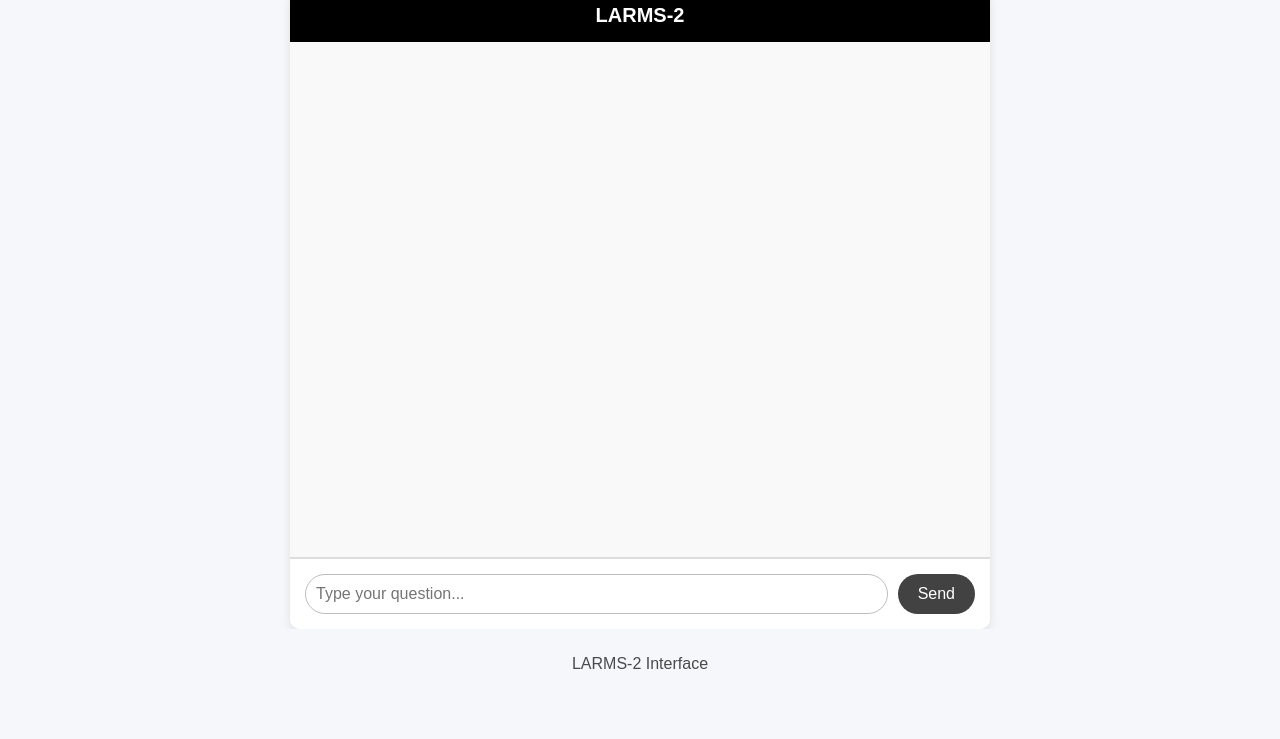
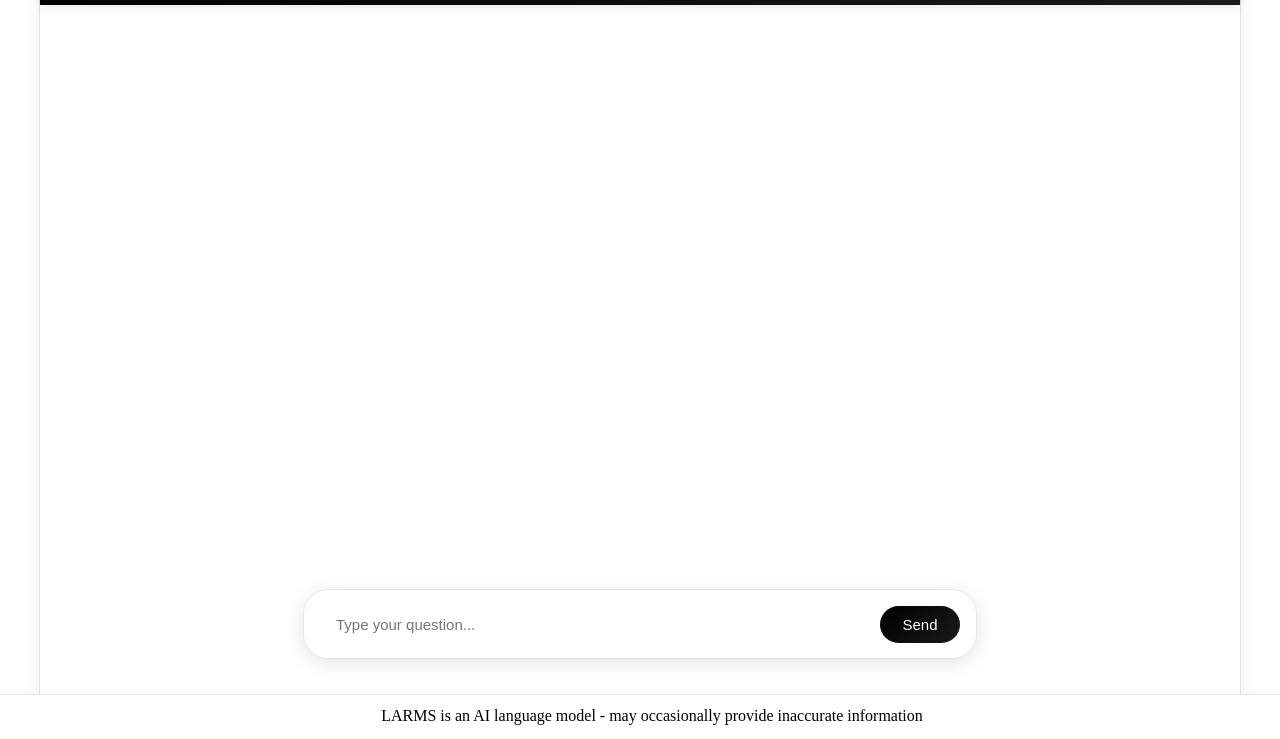
Before and after one commit to narensen/LARMS-3, a plain HTML site: page static/index.html in a window 1280 px wide. Shown: the part 61-800 px from the top of the page. Drawn offline with Linux system fonts and the light colour scheme.

Commit message:
Completed LARMS-3

```diff
--- a/static/index.html
+++ b/static/index.html
@@ -16,14 +16,15 @@
             <!-- Messages will be dynamically added here -->
         </div>
 
-        <div class="input-box">
-            <input type="text" id="inputMessage" class="input-field" placeholder="Type your question...">
-            <button class="send-btn" onclick="sendMessage()">Send</button>
-        </div>
+
+    </div>
+    <div class="input-box">
+        <input type="text" id="inputMessage" class="input-field" placeholder="Type your question...">
+        <button class="send-btn" onclick="sendMessage()">Send</button>
     </div>
 
     <div class="chat-footer">
-        <p>LARMS-2 Interface</p>
+        <div class="footer-caption">LARMS is an AI language model - may occasionally provide inaccurate information</div>
     </div>
     <script src="script.js"></script>
 </body>
--- a/static/script.js
+++ b/static/script.js
@@ -1,10 +1,10 @@
 // Send message function
-function sendMessage() {
+async function sendMessage() {
     const inputMessage = document.getElementById("inputMessage").value.trim();
     const chatBox = document.getElementById("chatBox");
 
     if (inputMessage === "") {
-        return; // Do not send empty messages
+        return;
     }
 
     // Add the user's question to the chat
@@ -13,19 +13,49 @@ function sendMessage() {
     userMessage.textContent = inputMessage;
     chatBox.appendChild(userMessage);
 
-    // Clear the input field
+    // Clear the input field and disable it
     document.getElementById("inputMessage").value = "";
+    document.getElementById("inputMessage").disabled = true;
 
-    // Simulate an answer after a short delay
-    setTimeout(() => {
+    try {
+        const response = await fetch("http://127.0.0.1:8000/chat", {
+            method: "POST",
+            headers: {
+                "Content-Type": "application/json",
+            },
+            body: JSON.stringify({
+                user_question: inputMessage,
+                selected_model: "llama-3.3-70b-specdec",
+                temperature: 0.7
+            }),
+        });
+
+        if (!response.ok) {
+            // Get the error details from the response
+            const errorData = await response.json();
+            throw new Error(`Server error: ${errorData.detail || response.statusText}`);
+        }
+
+        const data = await response.json();
+
+        if (data.ai_response) {
+            const botMessage = document.createElement("div");
+            botMessage.classList.add("message", "answer");
+            botMessage.textContent = data.ai_response;
+            chatBox.appendChild(botMessage);
+        } else {
+            throw new Error("No response received from AI");
+        }
+    } catch (error) {
+        console.error("Error details:", error);
         const botMessage = document.createElement("div");
-        botMessage.classList.add("message", "answer");
-        botMessage.textContent = "This is a simulated response for: " + inputMessage;
+        botMessage.classList.add("message", "answer", "error");
+        botMessage.textContent = `Error: ${error.message}`;
         chatBox.appendChild(botMessage);
-
-        // Scroll to the bottom of the chat
+    } finally {
+        document.getElementById("inputMessage").disabled = false;
         chatBox.scrollTop = chatBox.scrollHeight;
-    }, 500);
+    }
 }
 
 // Detect "Enter" key to submit message
--- a/static/style2.css
+++ b/static/style2.css
@@ -1,109 +1,208 @@
-body {
-    font-family: Arial, sans-serif;
+/* Modern Chat UI Styles */
+
+/* Body and HTML reset */
+body, html {
+    background-color: #ffffff;
     margin: 0;
     padding: 0;
-    background-color: #f5f7fa;
-}
-
-.chat-container {
-    display: flex;
-    flex-direction: column;
-    justify-content: space-between;
-    height: 80vh;
-    width: 500%;
-    max-width: 700px;
-    margin: 0 auto;
-    margin-top: 50px;
-    background-color: #ffffff;
-    box-shadow: 0 4px 10px rgba(0, 0, 0, 0.1);
-    box-shadow: 0 -4px -10px rgba(0, 0, 0, 0.1);
-    border-radius: 10px;
+    height: 100%;
     overflow: hidden;
 }
 
+/* Chat Container */
+.chat-container {
+    position: fixed;
+    top: 0;
+    left: 50%;
+    transform: translateX(-50%);
+    max-width: 1200px;
+    width: 100%;
+    height: 100vh;
+    background: #ffffff;
+    border-left: 1px solid #e0e0e0;
+    border-right: 1px solid #e0e0e0;
+    box-shadow: 0 0 20px rgba(0, 0, 0, 0.05);
+    display: flex;
+    flex-direction: column;
+}
+
+/* Header Styles */
 .chat-header {
-    padding: 15px;
-    background-color: #000000;
+    padding: 20px;
+    background: linear-gradient(135deg, #000000, #1a1a1a);
     color: white;
     text-align: center;
-    font-size: 20px;
-    font-weight: bold;
+    font-size: 22px;
+    font-weight: 600;
+    box-shadow: 0 2px 10px rgba(0, 0, 0, 0.1);
+    z-index: 1000;
+    border-radius: 0;
+    flex-shrink: 0;
 }
 
+/* Chat Box - Scrollable Area */
 .chat-box {
-    flex-grow: 1;
-    padding: 20px;
+    flex: 1;
     overflow-y: auto;
-    border-bottom: 1px solid #ddd;
-    background-color: #f9f9f9;
+    background-color: #ffffff;
+    padding: 32px 0;
+    display: flex;
+    flex-direction: column;
+    position: relative;
+    /* Adjusted to account for input box and footer */
+    height: calc(100vh - 240px);
+    margin-bottom: 120px; /* Added margin to prevent overlap */
 }
 
+/* Message Container */
+.message-container {
+    max-width: 900px;
+    margin: 0 auto;
+    width: 100%;
+    padding: 0 20px;
+}
+
+/* Message Styles */
 .message {
-    padding: 10px;
-    margin: 10px 0;
+    padding: 14px 20px;
+    margin: 8px 0;
     border-radius: 20px;
-    max-width: 70%;
+    max-width: 60%;
+    font-size: 16px;
+    line-height: 1.5;
+    animation: fadeIn 0.3s ease-in-out;
+    box-shadow: 0 2px 5px rgba(0, 0, 0, 0.05);
 }
 
 .message.question {
-    background-color: #000000;
+    background: linear-gradient(135deg, #000000, #1a1a1a);
     color: #ffffff;
-    align-self: flex-end;
-    text-align: right;
+    margin-left: auto;
+    border-bottom-right-radius: 8px;
+    transform-origin: right;
 }
 
 .message.answer {
-    background-color: #e0e0e0;
-    color: #333;
-    align-self: flex-start;
+    background: linear-gradient(135deg, #f5f5f5, #e8e8e8);
+    color: #2c2c2c;
+    margin-right: auto;
+    border-bottom-left-radius: 8px;
+    transform-origin: left;
 }
 
+/* Input Area */
 .input-box {
+    padding: 8px 16px; /* Increased horizontal padding */
+    background-color: #ffffff;
+    border: 1px solid rgba(0, 0, 0, 0.1);
+    position: fixed; /* Changed to fixed */
+    bottom: 80px; /* Adjusted to be above footer */
+    left: 50%;
+    transform: translateX(-50%);
+    width: 50%;
+    max-width: 800px;
+    border-radius: 25px;
+    box-shadow: 0 4px 20px rgba(0, 0, 0, 0.1);
+    z-index: 1000;
     display: flex;
-    padding: 15px;
-    border-top: 1px solid #ddd;
-    background-color: #ffffff;
+    align-items: center;
 }
 
 .input-field {
     flex-grow: 1;
-    padding: 10px;
-    border: 1px solid #bdbdbd;
-    border-radius: 25px;
+    padding: 14px 16px; /* Adjusted padding */
+    border: none;
     outline: none;
-    font-size: 16px;
-    transition: border-color 0.3s ease-in-out;
-}
-
-.input-field:focus {
-    border-color: #000000;
+    font-size: 15px;
+    transition: all 0.3s ease;
+    height: auto;
+    min-height: 24px;
+    background-color: transparent;
+    margin-right: 8px; /* Added margin between input and button */
 }
 
 .send-btn {
     padding: 10px 20px;
-    margin-left: 10px;
-    background-color: #424242;
+    background: linear-gradient(135deg, #000000, #1a1a1a);
     border: none;
     color: white;
-    border-radius: 25px;
+    border-radius: 20px;
     cursor: pointer;
-    font-size: 16px;
-    transition: background-color 0.3s ease-in-out;
+    font-size: 15px;
+    font-weight: 500;
+    transition: all 0.3s ease;
+    height: auto;
+    display: flex;
+    align-items: center;
+    justify-content: center;
+    min-width: 80px; /* Added minimum width */
 }
 
 .send-btn:hover {
-    background-color: #000000;
+    background: linear-gradient(135deg, #1a1a1a, #000000);
+    transform: scale(1.05);
 }
 
+/* Footer */
 .chat-footer {
+    position: fixed;
+    bottom: 0;
+    left: 0;
+    width: 100%;
     text-align: center;
-    padding: 10px;
-    font-size: 12px;
-    color: #666;
-    background-color: #f5f7fa;
+    padding: 12px;
+    background-color: #ffffff;
+    border-top: 1px solid rgba(0, 0, 0, 0.1);
+    z-index: 999;
+    flex-shrink: 0;
+    height: 20px; /* Added fixed height */
 }
 
-p {
-    font-size: medium;
-    color: #4a4a4a;
+/* Animations */
+@keyframes fadeIn {
+    from {
+        opacity: 0;
+        transform: translateY(10px);
+    }
+    to {
+        opacity: 1;
+        transform: translateY(0);
+    }
 }
+
+/* Responsive Design */
+@media (max-width: 1200px) {
+    .chat-container {
+        border: none;
+    }
+
+    .message-container {
+        padding: 0 15px;
+    }
+}
+
+@media (max-width: 768px) {
+    .input-box {
+        width: 90%;
+        bottom: 75px; /* Adjusted for mobile */
+        padding: 8px 12px; /* Smaller padding on mobile */
+    }
+
+    .message {
+        max-width: 80%;
+    }
+
+    .chat-box {
+        padding: 20px 0;
+        margin-bottom: 100px; /* Adjusted for mobile */
+    }
+
+    .message-container {
+        padding: 0 10px;
+    }
+
+    .send-btn {
+        padding: 8px 16px; /* Smaller padding on mobile */
+        min-width: 60px; /* Smaller minimum width on mobile */
+    }
+}
```
Also changed, not shown: 1 other file.
